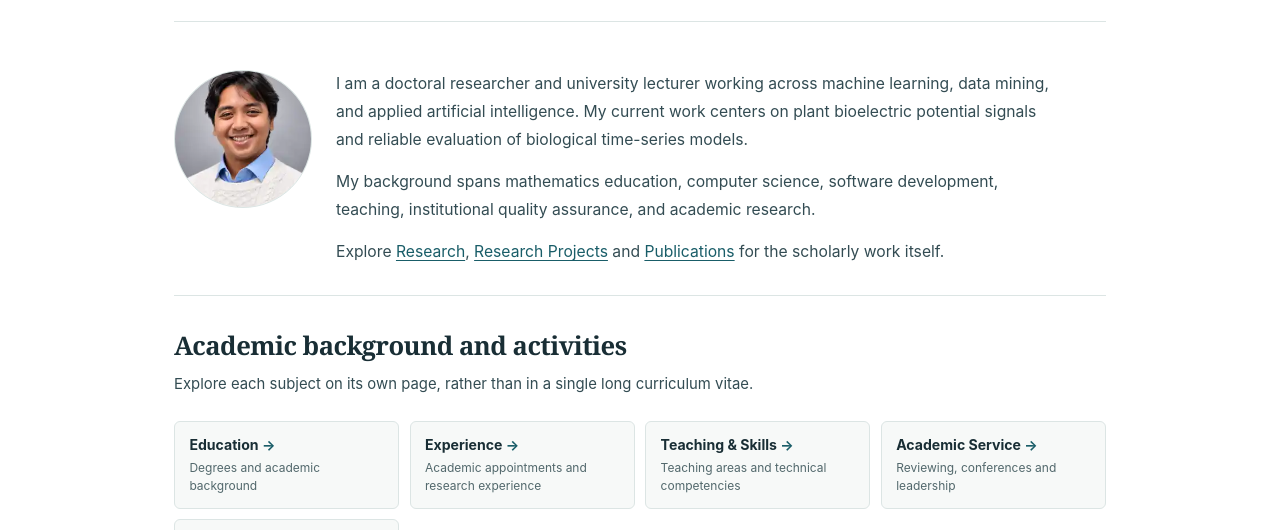
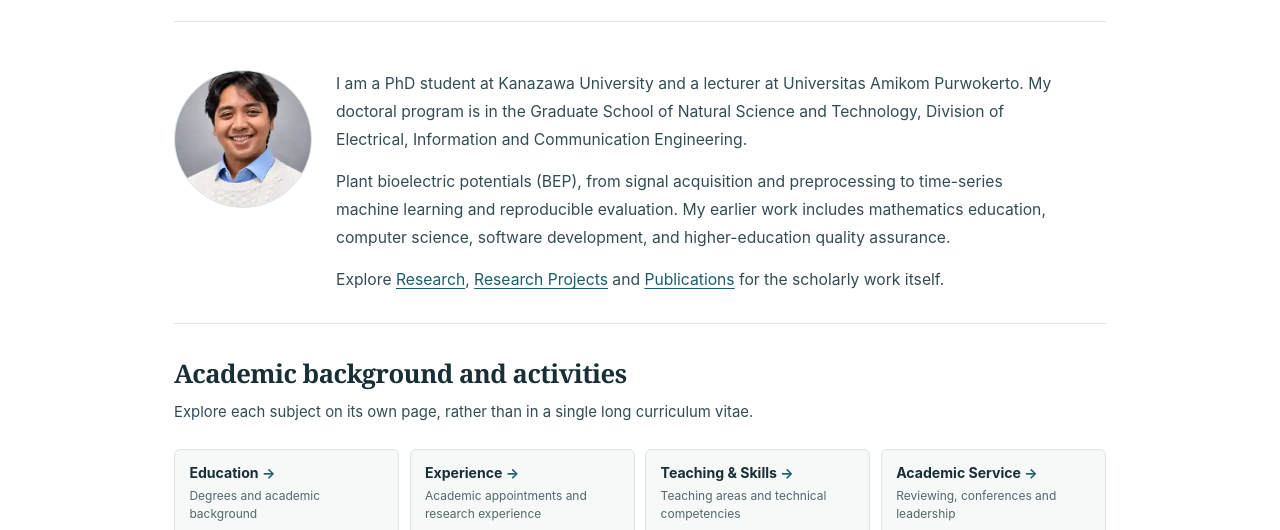
Before and after one commit to arifmuamardev/personal-website, an Astro site: page /personal-website/about in a window 1280 px wide. Shown: the part 270-800 px from the top of the page. Built offline with nearby package versions, Linux system fonts and the light colour scheme; Astro itself is replaced by a stand-in of ours.

Commit message:
content: align About with canonical doctoral program and research focus

```diff
--- a/src/pages/about.astro
+++ b/src/pages/about.astro
@@ -18,8 +18,8 @@
       <div class="about-photo-intro">
         <img class="profile-photo" src={localPath('/images/arif-profile.webp')} width="240" height="300" alt="Profile portrait supplied for this personal website" loading="lazy" decoding="async" />
         <div>
-          <p>I am a doctoral researcher and university lecturer working across machine learning, data mining, and applied artificial intelligence. My current work centers on plant bioelectric potential signals and reliable evaluation of biological time-series models.</p>
-          <p>My background spans mathematics education, computer science, software development, teaching, institutional quality assurance, and academic research.</p>
+          <p>I am a PhD student at Kanazawa University and a lecturer at Universitas Amikom Purwokerto. My doctoral program is in the Graduate School of Natural Science and Technology, Division of Electrical, Information and Communication Engineering.</p>
+          <p>{profile.researchFocus} My earlier work includes mathematics education, computer science, software development, and higher-education quality assurance.</p>
           <p>Explore <a href={localPath('/research/')}>Research</a>, <a href={localPath('/projects/')}>Research Projects</a> and <a href={localPath('/publications/')}>Publications</a> for the scholarly work itself.</p>
         </div>
       </div>
```
